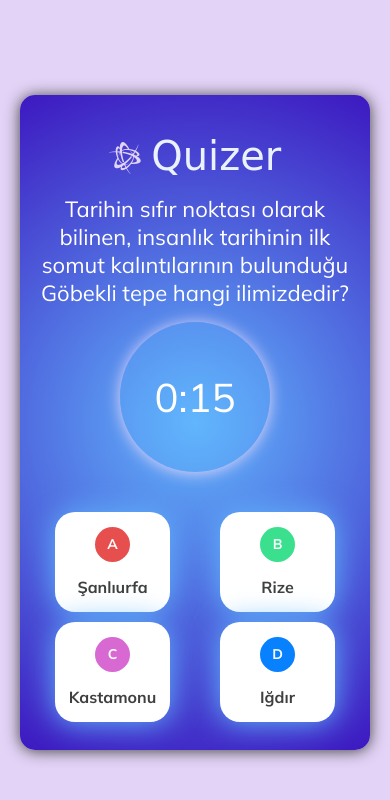
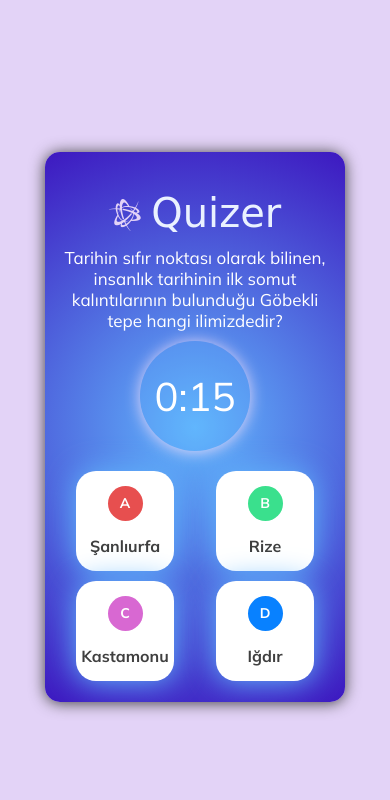
Before and after one commit to ozgurcrs/Quizer, a website: page index.html in a window 390 px wide. Drawn offline with nearby package versions, Linux system fonts and the light colour scheme; a web font is replaced by a local one.

Commit message:
add mobile responsive

```diff
--- a/style.css
+++ b/style.css
@@ -171,16 +171,23 @@ span{
 
 
 
-@media only screen and (max-width: 1300px) {
+@media only screen and (max-width: 600px) {
   .phone{
-    width: 330px;
-    height: 635px;
+    width: 280px;
+    height: 530px;
+    margin-top: 10px;
   }
-
   .question{
-    margin: 15px 0;
+    margin: 10px 0;
+    font-size: 17px;
   }
-  .answer{
+  .answers{
     font-size: 14px;
+    margin-top: 10px;
+  }
+  .timer{
+    width: 110px;
+    height: 110px;
+    line-height: 110px;
   }
 }
```
